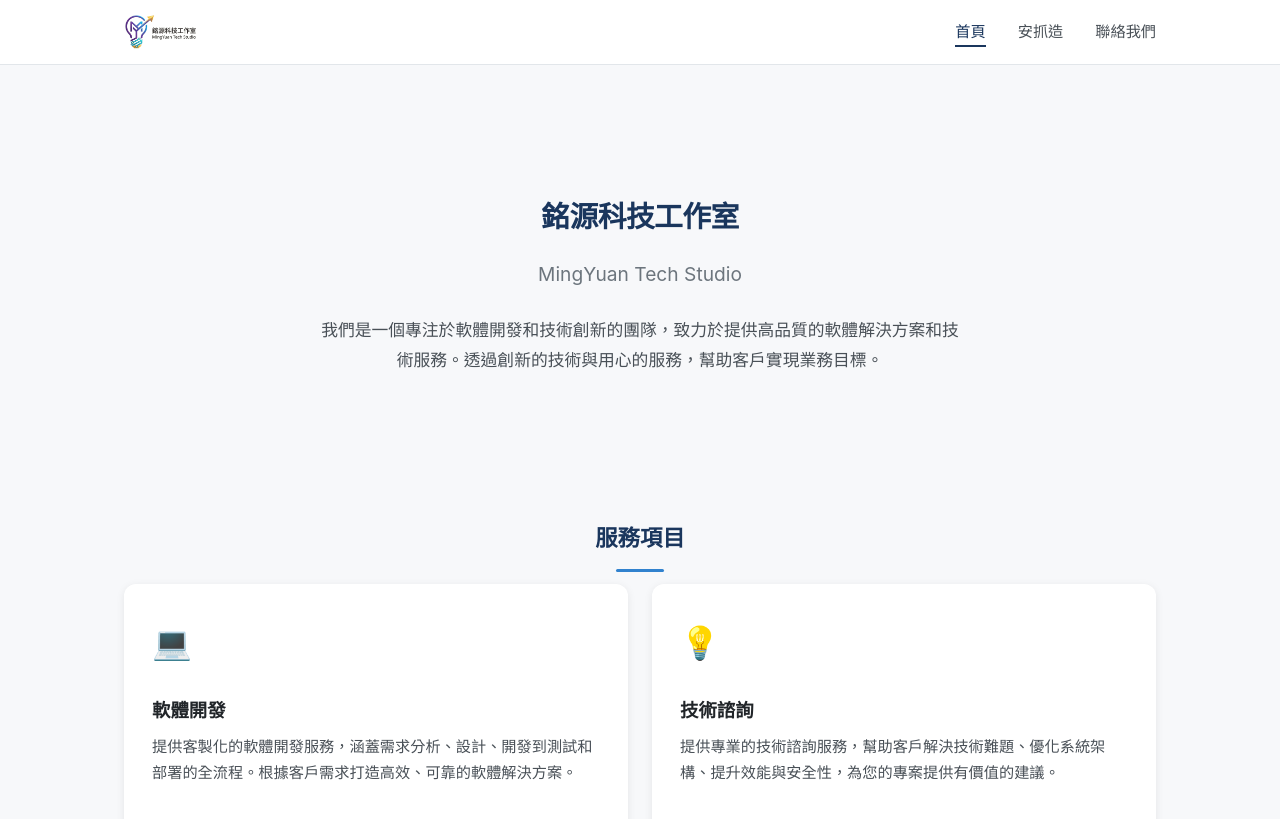
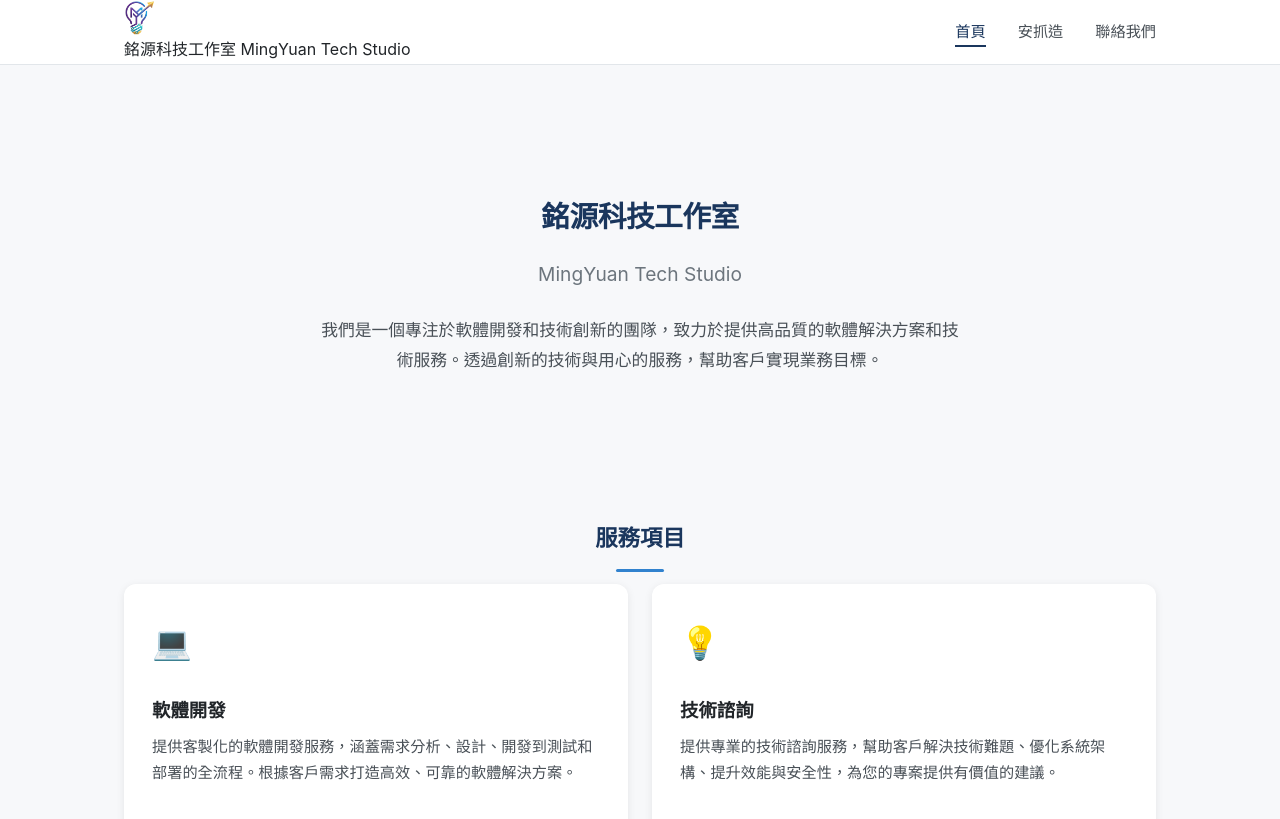
Before and after one commit to MingYuan-Tech/Apps, a Jekyll site: the page built from index.md, in a window 1280 px wide and 900 px high. Shown: the top 819 px of the window. Built offline with Jekyll 4.4.1, drawn with Linux system fonts in a browser that asks for light colours.

Commit message:
[調整] 更新導航欄品牌標誌，新增中英文名稱並替換相關圖片

```diff
--- a/_includes/nav.html
+++ b/_includes/nav.html
@@ -1,8 +1,12 @@
 <nav class="site-nav">
   <div class="container nav-inner">
-    <a href="{{ '/' | relative_url }}" class="nav-brand">
-      <img src="{{ '/assets/imgs/MingYuan-Logo.png' | relative_url }}" alt="銘源科技工作室" class="nav-logo">
-    </a>
+    <div class="nav-logo-wrapper">
+      <a href="{{ '/' | relative_url }}" class="nav-brand">
+        <img src="{{ '/assets/imgs/MingYuan-Logo.png' | relative_url }}" alt="銘源科技工作室" class="nav-logo">
+      </a>
+      <span class="nav-logo-cht-name">銘源科技工作室</span>
+      <span class="nav-logo-eng-name">MingYuan Tech Studio</span>
+    </div>
     <button class="nav-toggle" aria-label="選單" onclick="this.nextElementSibling.classList.toggle('open')">
       <span></span>
       <span></span>
```
Also changed, not shown: assets/imgs/MingYuan-FullLogo.png (added), assets/imgs/MingYuan-Logo.png, 2 other files.
